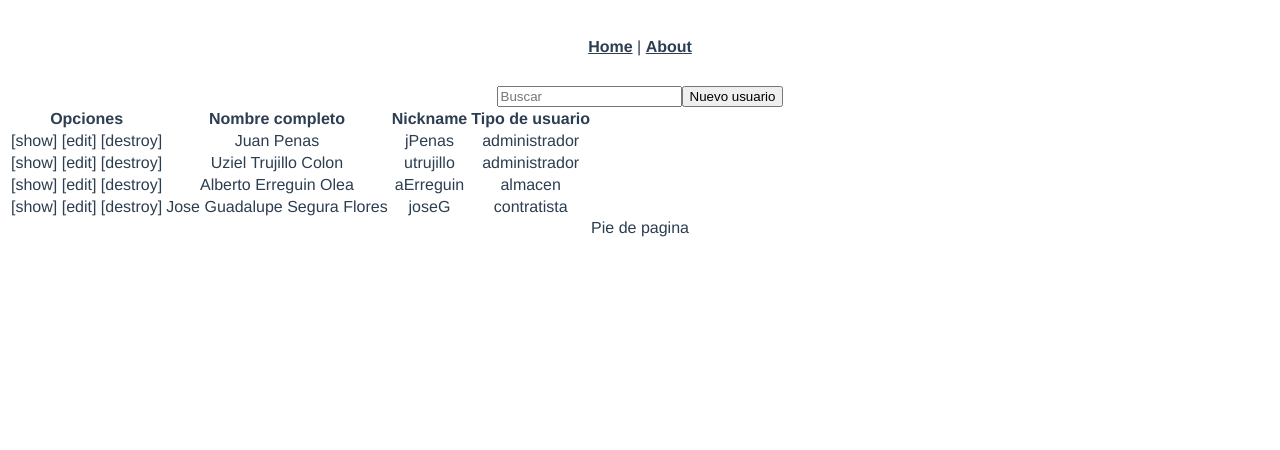
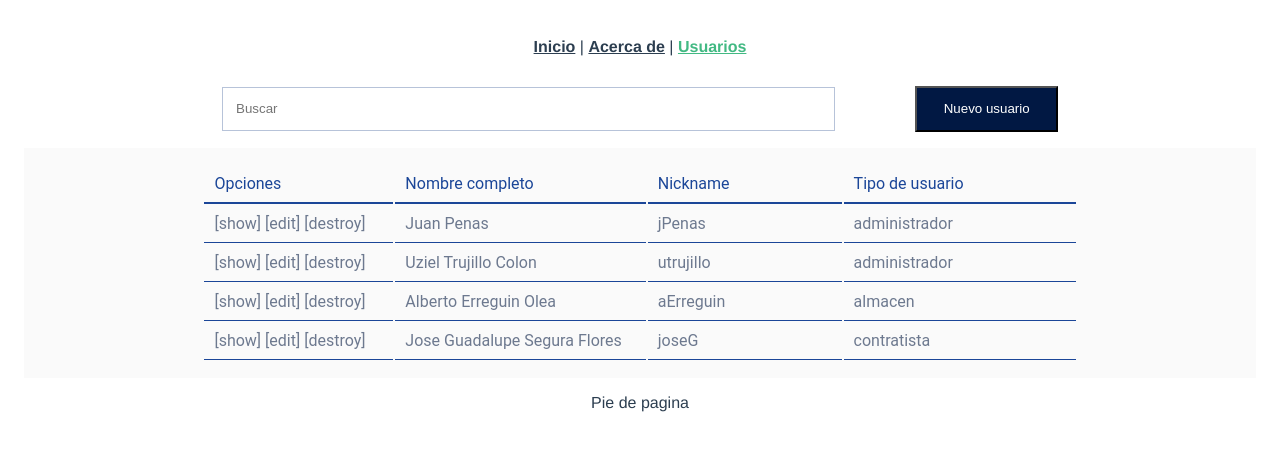
Before and after one commit to CiriloTino/App, a Vue app: page /users in a window 1280 px wide. Shown: the top 450 px of the page. Built offline with nearby package versions, Linux system fonts and the light colour scheme.

Commit message:
Estilos css de Users

```diff
--- a/package.json
+++ b/package.json
@@ -9,7 +9,7 @@
   },
   "dependencies": {
     "core-js": "^3.6.5",
-    "vue": "^3.0.0",
+    "vue": "^3.2.20",
     "vue-router": "^4.0.0-0"
   },
   "devDependencies": {
--- a/src/App.vue
+++ b/src/App.vue
@@ -1,7 +1,8 @@
 <template>
   <div id="nav">
-    <router-link to="/">Home</router-link> |
-    <router-link to="/about">About</router-link>
+    <router-link to="/">Inicio</router-link> |
+    <router-link to="/about">Acerca de</router-link> |
+    <router-link to="/users">Usuarios</router-link>
   </div>
   <router-view/>
   <footer>
--- a/src/views/user/Users.vue
+++ b/src/views/user/Users.vue
@@ -1,10 +1,11 @@
 <template>
   <section>
-    <div>
-      <input type="text" placeholder="Buscar" v-model="input_search" @keyup="buscar" />
-      <button>Nuevo usuario</button>
+    <div class="btn-group">
+      <input class="btn-search" type="text" placeholder="Buscar" v-model="input_search" @keyup="buscar" @input="onChange"/>
+      <button class="btn">Nuevo usuario</button>
     </div>
 
+    <div class="table">
     <table>
       <thead>
         <tr>
@@ -23,6 +24,7 @@
         </tr>
       </tbody>
     </table>
+    </div>
   </section>
 </template>
 
@@ -59,4 +61,67 @@ export default {
 
 <style>
 
+
+.table{
+  justify-content: center;
+  align-items: center;
+  text-align: center;
+  background-color: #fafafa;
+  margin: 1rem;
+  padding: 1rem;
+  display: flex;
+}
+
+th{
+
+font-family: Roboto;
+font-style: normal;
+font-weight: normal;
+font-size: 1em;
+line-height: 1em;
+align-items: center;
+color: #1B4698;
+padding: 10px;
+padding-right: 7em;
+text-align: left;
+border-bottom:2px solid #1B4698;
+}
+
+td{
+  font-family: Roboto;
+  font-style: normal;
+  font-weight: normal;
+  font-size: 1em;
+  line-height: 1em;
+  align-items: center;
+  text-align: left;
+  color: #6D798F;
+  padding: 10px;
+  border-bottom:1px solid #1B4698;
+}
+
+
+.btn-search{
+width: 46em;
+background: #FFFFFF;
+border: 1px solid #B7C3D9;
+box-sizing: border-box;
+padding:1em;
+margin-right: 5rem;
+}
+
+.btn{
+  background: #011843;
+  color: white;
+  padding:1em;
+  padding-left:2em;
+  padding-right:2em;
+}
+
+.btn-group{
+  justify-content: center;
+  align-items: center;
+  text-align: center;
+}
+
 </style>
```
Also changed, not shown: 1 other file (tests, documents, lock files or other folders).
